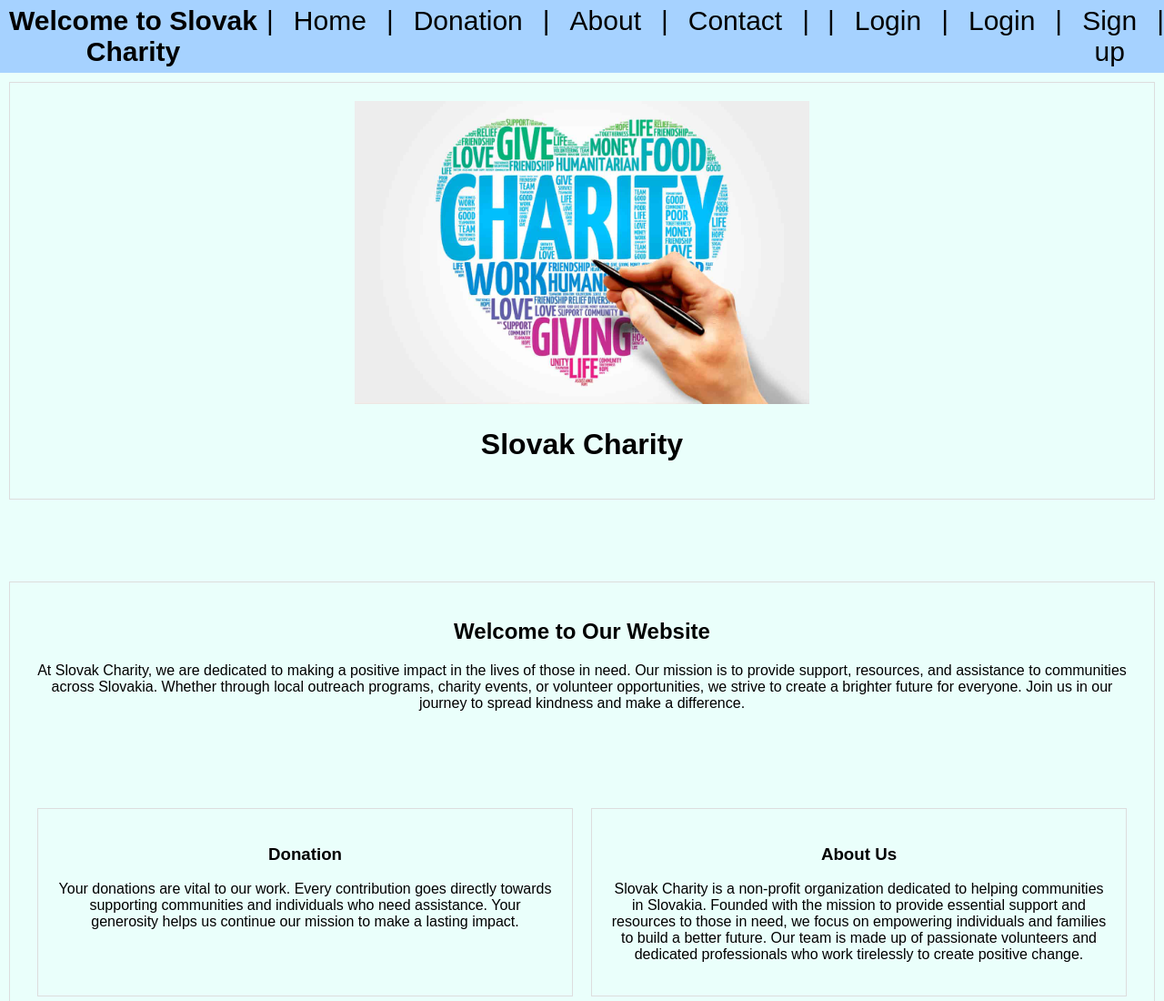
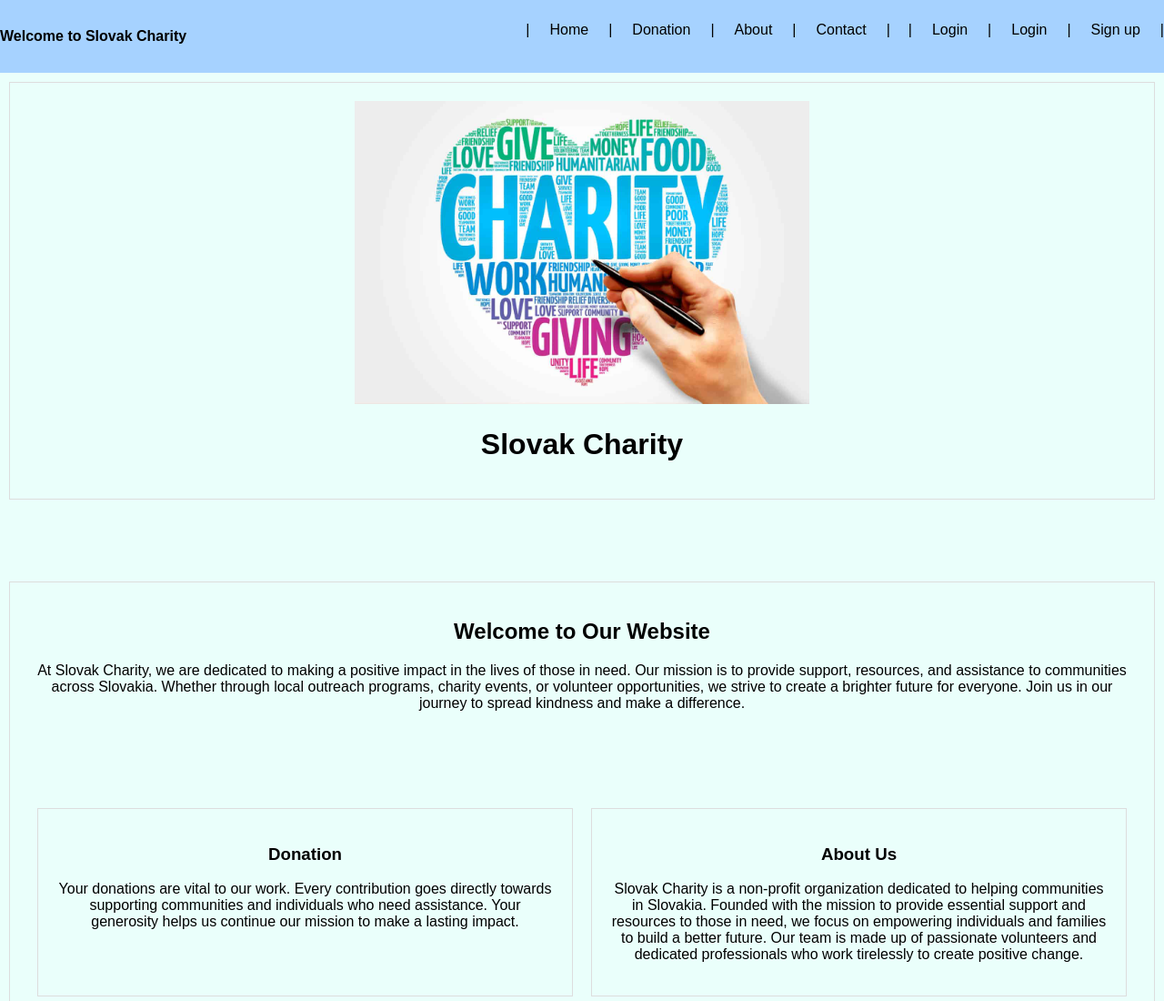
Before and after one commit to Marco-Chin1/Website-testing, a plain HTML site: page index.html in a window 1280 px wide. Shown: the top 1100 px of the page at 91% size. Drawn offline with Linux system fonts and the light colour scheme.

Commit message:
Update Style.css

```diff
--- a/Style.css
+++ b/Style.css
@@ -21,7 +21,7 @@ body {
     display: flex;
     align-items: center;
     justify-content: space-between;
-    font-size: min(max(16px, 4vw), 30px);  /* 設置最小16px，最大30px */
+    font-size: 16px;  /* 設置最小16px，最大30px */
 }
 
 .top-bar .welcome-text {
```
